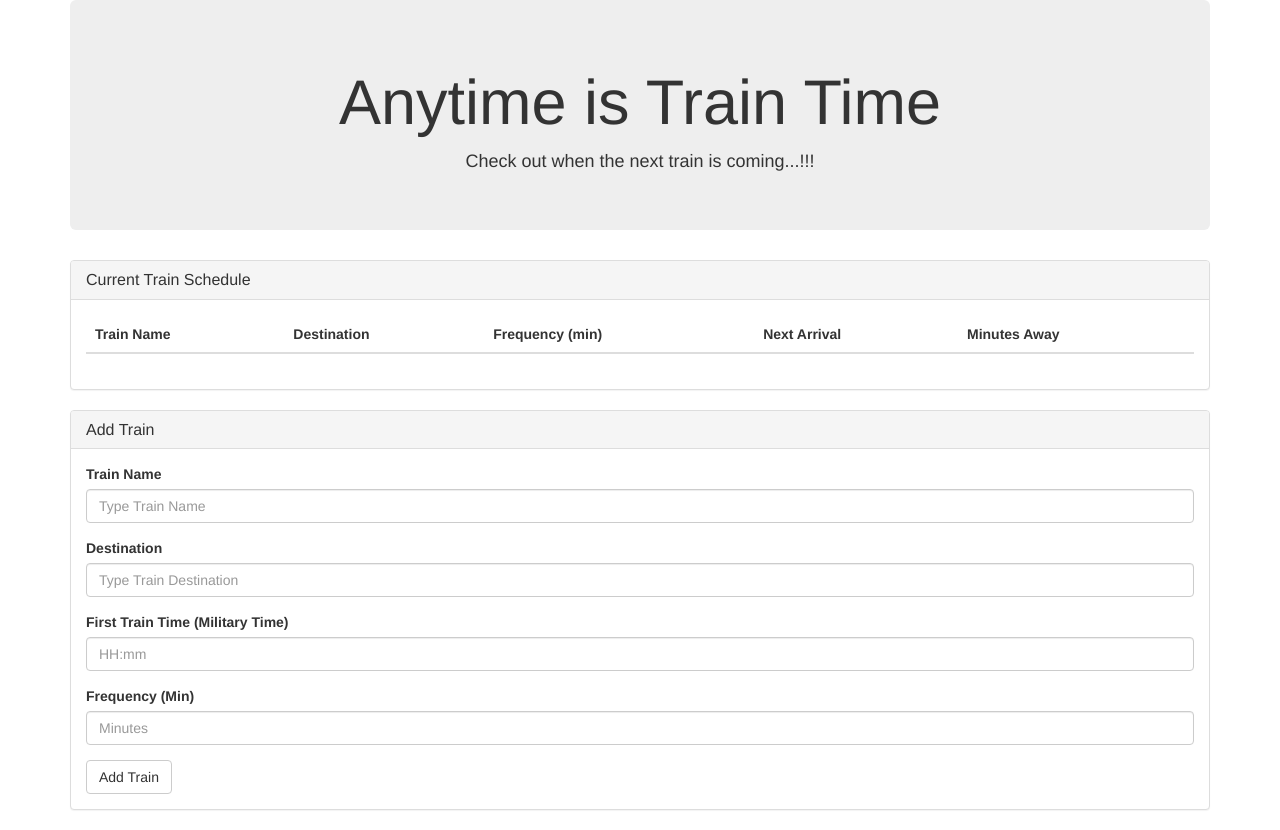
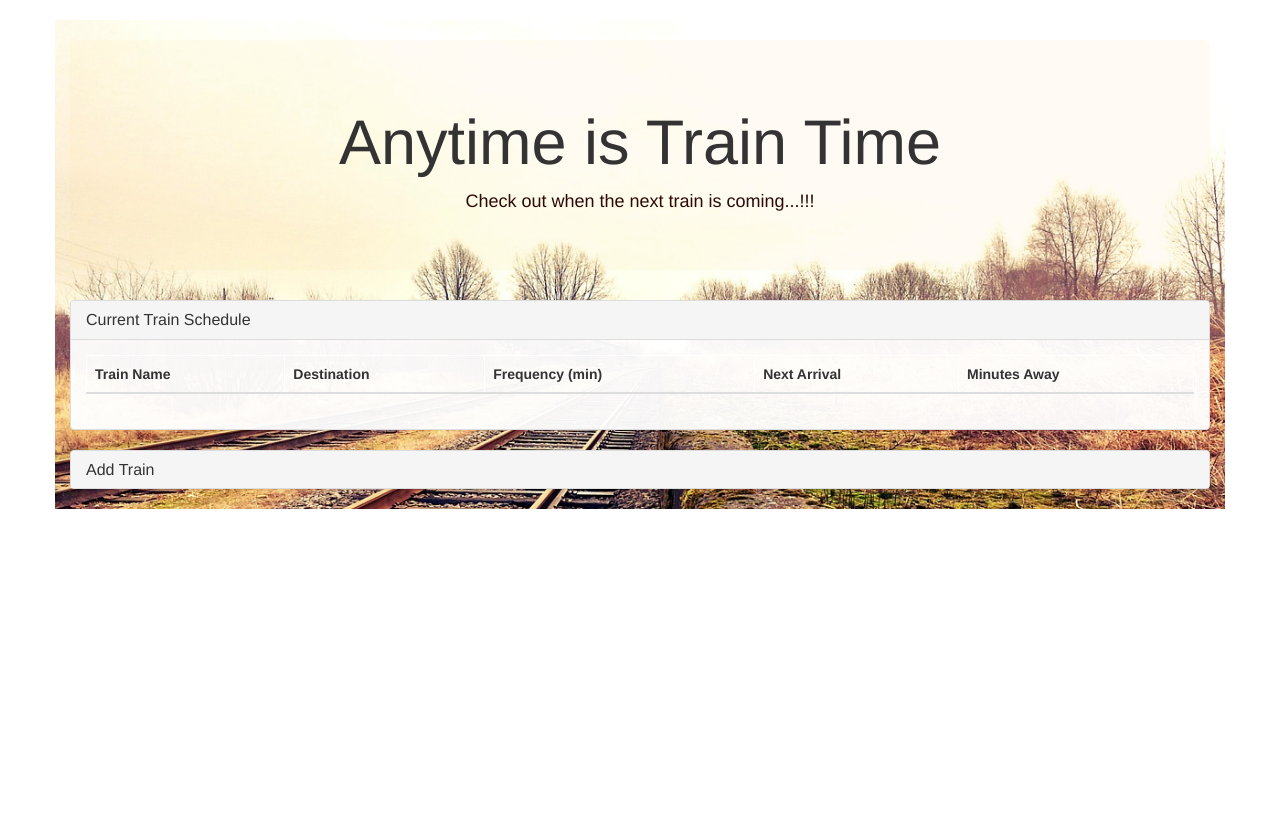
Before and after one commit to rhynas/trainScheduler, a PHP site: page /index.html in a window 1280 px wide. After the commit the page ends 509 px from the top, so only its background shows below. Run offline with PHP 8.4, Linux system fonts and the light colour scheme; lists and menus that the app fills with data are empty; some libraries are stand-ins or nearby versions.

Commit message:
Funtionality and basic design

```diff
--- a/assets/css/style.css
+++ b/assets/css/style.css
@@ -1,12 +1,33 @@
+h1, h4{
+	color: #2c0907;
+	/*opacity:1;*/
+}
 .jumbotron{
 	/*background-color:#eee;*/
+	margin-top: 20px;
 	text-align: center;
+	background: rgba(255,217,149,0.1);
+	/*opacity: 0.5;*/
 
 }
+.container{
+	margin-top: 20px;
+	background-image: url("../images/rail-234318_1280.jpg");
+	background-size: cover;
+}
 
-    table, th, td{
-        border: 1px solid #fff;
-    }
+.panel{
+	/*background-color:#eee;*/
+	/*margin-top: 20px;*/
+	/*text-align: center;*/
+	background: rgba(256,256,256,0.95);
+	/*color: white;*/
+	/*opacity: 0.5;*/
+
+}
+table, th, td{
+	border: 1px solid #fff;
+}
 /*    table th, table td{
         padding: 5px;
         text-align: left;
--- a/assets/javascript/app.js
+++ b/assets/javascript/app.js
@@ -38,6 +38,9 @@ $(document).ready(function(){
     $("table tbody").empty();
   }
 
+  function refreshTable(){
+    $('#displayTrainInfo').load()
+  }
   // Capture Add Button Click
   $("#addTrain").on("click", function() {
     clearContent();
@@ -47,7 +50,7 @@ $(document).ready(function(){
     firstTrainTimeVal = $("#firstTrainTimeInput").val().trim();
     frequencyVal = $("#frequencyInput").val().trim();
 
-    // if (trainName.length > 0){
+    if (trainNameVal.length > 0){
       // Code for "Setting values in the database"
       database.ref().push({
         train_name: trainNameVal,
@@ -55,9 +58,9 @@ $(document).ready(function(){
         first_train_time: firstTrainTimeVal,
         frequency: frequencyVal
       });
-      // }else{
-      //   alert('the name can\'t be blank')
-      // }
+      }else{
+        $("#trainNameInput").addClass(".has-error");
+      }
     // Don't refresh the page!
     return false;
   });//end add button function
@@ -90,9 +93,10 @@ $(document).ready(function(){
       $("table tbody").append(newTrainLine).addClass("dropdown");
 
     }
-
   // Handle the errors
   }, function(errorObject) {
   console.log("Errors handled: " + errorObject.code);
   });
+
+  refreshTable();
 });//End document ready function
--- a/index.html
+++ b/index.html
@@ -8,6 +8,9 @@
 
 	<!-- Latest compiled and minified CSS Boostrap -->
 	<link rel="stylesheet" href="https://maxcdn.bootstrapcdn.com/bootstrap/3.3.7/css/bootstrap.min.css" integrity="sha384-BVYiiSIFeK1dGmJRAkycuHAHRg32OmUcww7on3RYdg4Va+PmSTsz/K68vbdEjh4u" crossorigin="anonymous">
+
+	<!-- Latest compiled and minified JavaScript -->
+	<script src="https://maxcdn.bootstrapcdn.com/bootstrap/3.3.7/js/bootstrap.min.js" integrity="sha384-Tc5IQib027qvyjSMfHjOMaLkfuWVxZxUPnCJA7l2mCWNIpG9mGCD8wGNIcPD7Txa" crossorigin="anonymous"></script>
 
 	<!-- Link to Firebase -->
 	<script src="https://www.gstatic.com/firebasejs/3.6.6/firebase.js"></script>
@@ -32,6 +35,7 @@
 		</div><!-- end Jumbotron -->
 
    		<!-- <div class="row"> -->
+   		<!-- Current train Schedule panel information  -->
 		<div class="panel panel-default">
 			<div class="panel-heading">
 				<h3 class="panel-title">Current Train Schedule</h3>
@@ -56,10 +60,13 @@
 
 		<!-- </div> end row with train table -->
 	 	<!-- <div class="row"> -->
+		<div class="panel-group" id="accordion" role="tablist" aria-multiselectable="true">
+
 			<div class="panel panel-default">
-				<div class="panel-heading">
-					<h3 class="panel-title">Add Train</h3>
+				<div class="panel-heading " role="tab" id="headingOne">
+					<h3 class="panel-title" role="button" data-toggle="collapse" data-parent="#accordion" href="#collapseOne" aria-expanded="true" aria-controls="collapseOne">Add Train</h3>
 				</div>
+				<div id="collapseOne" class="panel-collapse collapse in" role="tabpanel" aria-labelledby="headingOne">
 					<div class="panel-body">
 						<form>
 						<div class="form-group">
@@ -81,10 +88,15 @@
 						<button type="submit" id="addTrain" class="btn btn-default">Add Train</button>
 						</form>
 					</div><!-- end panel body -->
+				</div>
 			</div><!-- end panel-->
 
 	 	<!-- </div>end row with add train -->
+		</div> <!-- End Panel Group -->
+	</div><!-- end container -->
+	<script type="text/javascript">
+		$('.collapse').collapse();
 
- 	</div><!-- end container -->
+	</script>
 </body>
 </html>
```
Also changed, not shown: assets/images/bridge-593148_1280.jpg (added), assets/images/rail-234318_1280.jpg (added). Lines whose indentation alone changed are shown as unchanged.
